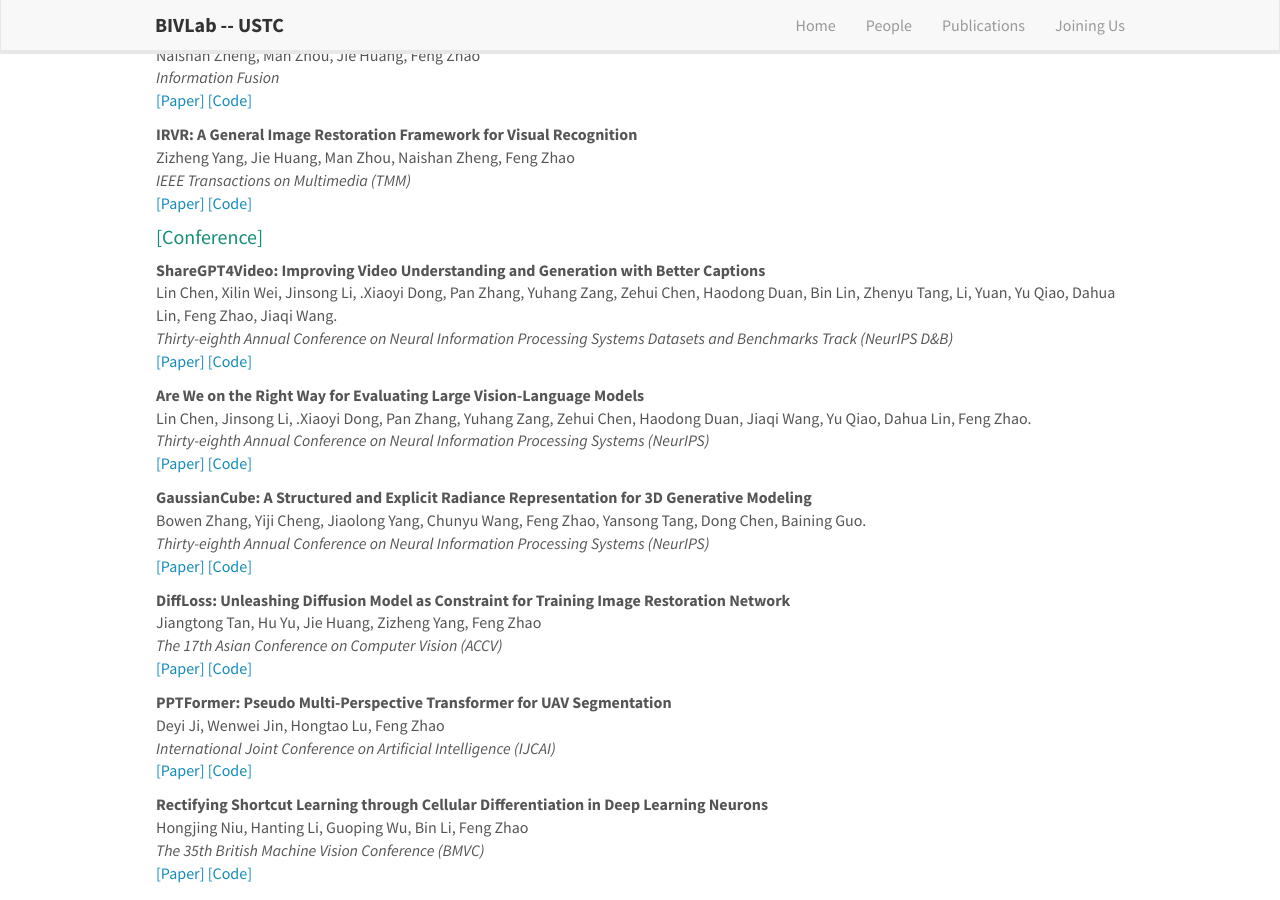
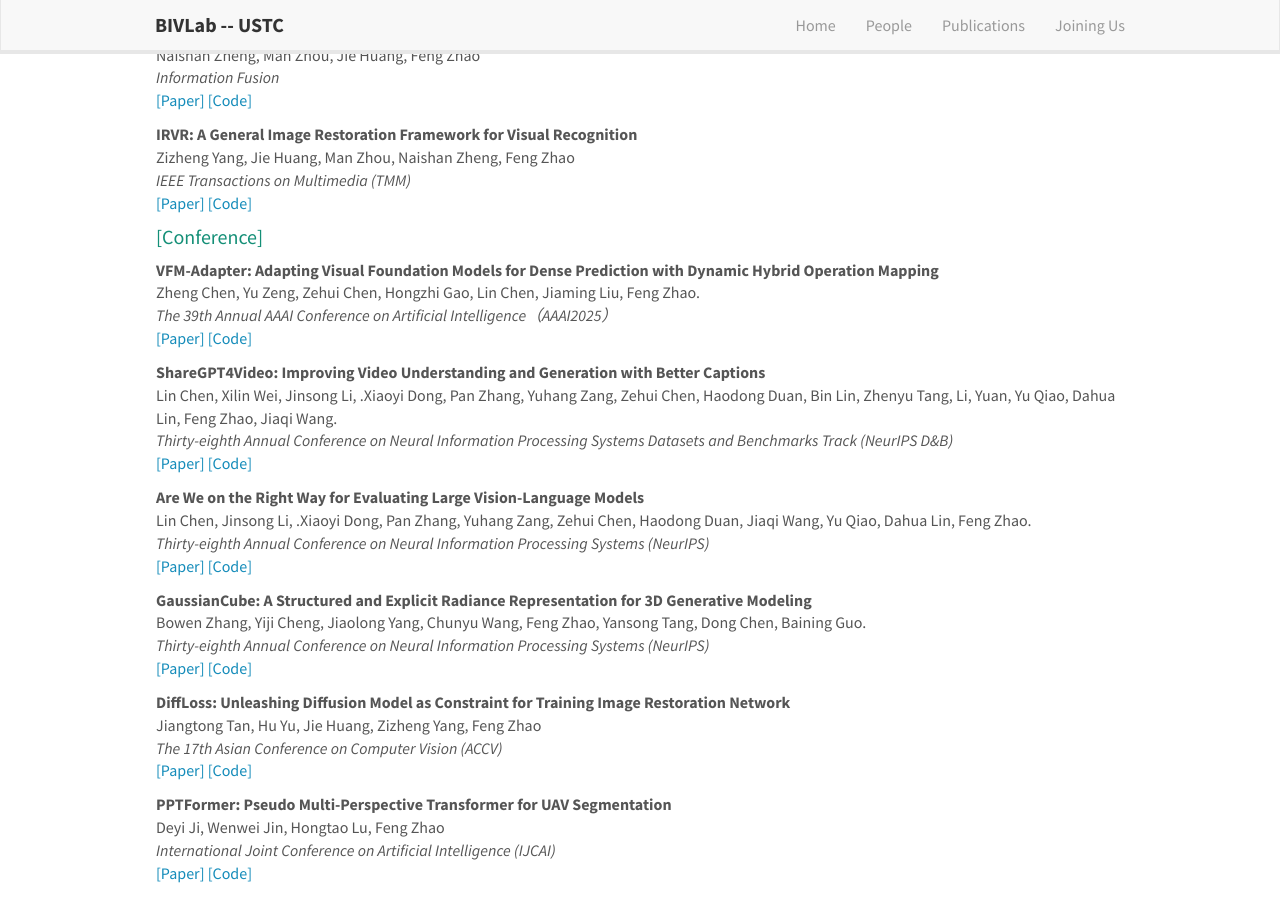
Before and after one commit to bivlab123/bivlab123.github.io, a Jekyll site: the page built from _pages/publications.md, in a window 1280 px wide and 900 px high, scrolled down 444 px. Built offline with Jekyll 4.4.1, drawn with Linux system fonts in a browser that asks for light colours; nearby versions of some CDN libraries.

Commit message:
update AAAI 2025

```diff
--- a/_data/news.yml
+++ b/_data/news.yml
@@ -1,3 +1,6 @@
+- date: Dec 2024
+  headline: "We have 1 paper accepted to AAAI 2025!"
+
 - date: Sep 2024
   headline: "We have 3 papers accepted to NeurIPS 2024!"
 
--- a/_data/publist_2024.yml
+++ b/_data/publist_2024.yml
@@ -1,3 +1,15 @@
+- title: "VFM-Adapter: Adapting Visual Foundation Models for Dense Prediction with Dynamic Hybrid Operation Mapping"
+  authors: Zheng Chen, Yu Zeng, Zehui Chen, Hongzhi Gao, Lin Chen, Jiaming Liu, Feng Zhao.
+  venue: "The 39th Annual AAAI Conference on Artificial Intelligence（AAAI2025）"
+  link:
+    url:
+    display: \[Paper\]
+  code:
+    url:
+    display: \[Code\]
+  highlight: 0
+  year: 2024
+
 - title: "ShareGPT4Video: Improving Video Understanding and Generation with Better Captions"
   authors: Lin Chen, Xilin Wei, Jinsong Li, .Xiaoyi Dong, Pan Zhang, Yuhang Zang, Zehui Chen, Haodong Duan, Bin Lin, Zhenyu Tang, Li, Yuan, Yu Qiao, Dahua Lin, Feng Zhao, Jiaqi Wang.
   venue: "Thirty-eighth Annual Conference on Neural Information Processing Systems Datasets and Benchmarks Track
```
